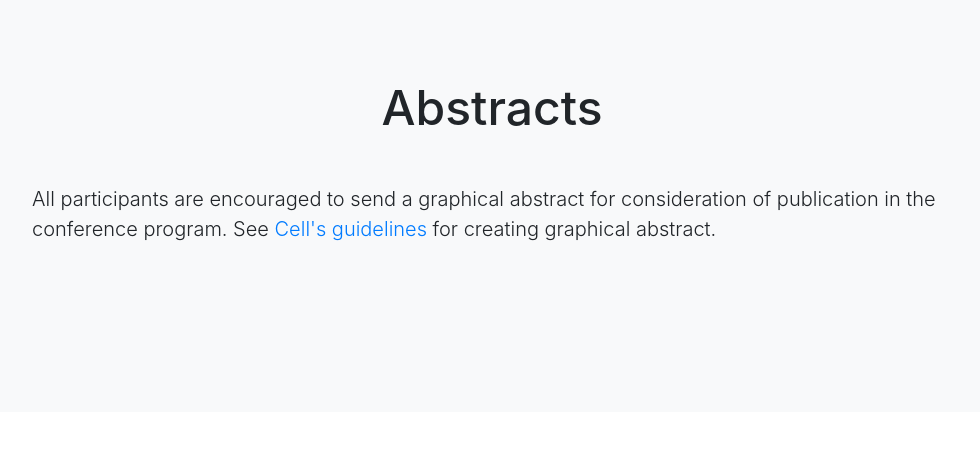
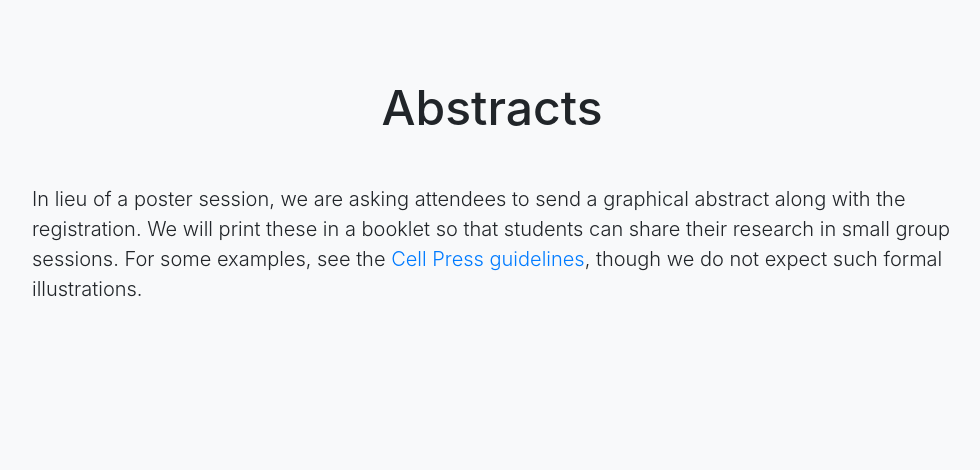
Before and after one commit to physicianscientists/northeast-takedown, a website with bundled scripts: page index.html in a window 1280 px wide. Shown: the part 1434-1904 px from the top of the page, without its empty margins (148-1128 px from the left). Built offline with nearby package versions, Linux system fonts and the light colour scheme.

Commit message:
Update text

```diff
--- a/index.html
+++ b/index.html
@@ -81,7 +81,7 @@
 			<div class="row" align="left">
 				<div class="col-lg-10 mx-auto">
 					<p class="lead mb-5">
-						All participants are encouraged to send a graphical abstract for consideration of publication in the conference program. See <a href="https://www.cell.com/pb/assets/raw/shared/figureguidelines/GA_guide.pdf">Cell's guidelines</a> for creating graphical abstract.
+						In lieu of a poster session, we are asking attendees to send a graphical abstract along with the registration. We will print these in a booklet so that students can share their research in small group sessions. For some examples, see the <a href="https://www.cell.com/pb/assets/raw/shared/figureguidelines/GA_guide.pdf">Cell Press guidelines</a>, though we do not expect such formal illustrations.
 					</p>
 				</div>
 			</div>
```
